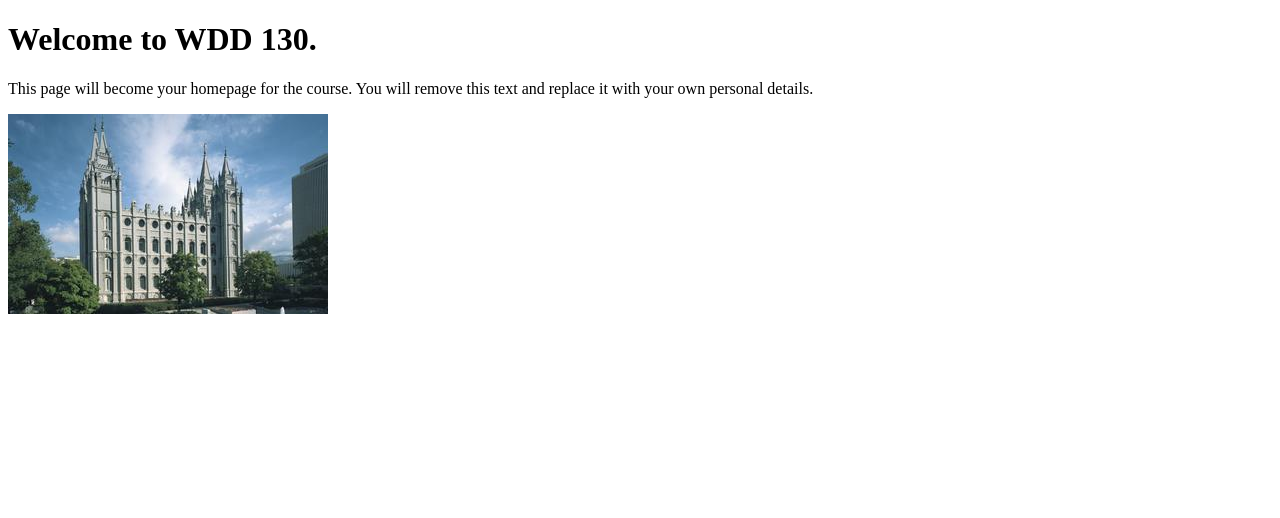
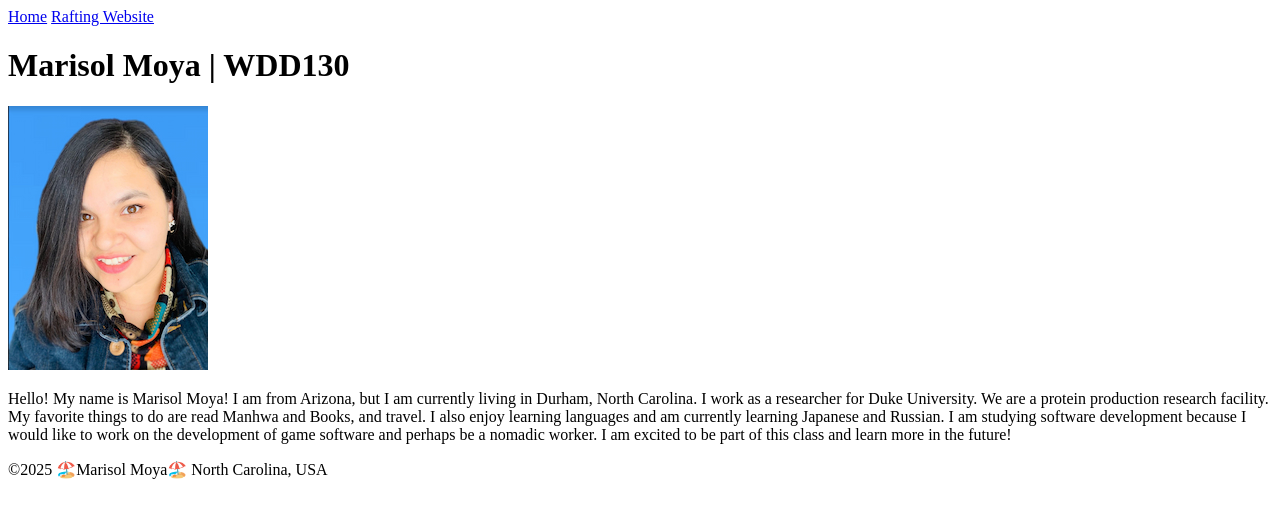
Before and after one commit to wisebluefox/wdd130, a plain HTML site: page index.html in a window 1280 px wide. Drawn offline with Linux system fonts and the light colour scheme.

Commit message:
week 1 homepage project

```diff
--- a/index.html
+++ b/index.html
@@ -1,14 +1,40 @@
 <!DOCTYPE html>
 <html lang="en">
+
 <head>
     <meta charset="UTF-8">
     <meta name="viewport" content="width=device-width, initial-scale=1.0">
-    <title>WDD 130 | Personal Homepage</title>
+    <title>Marisol Moya | WDD130</title>
 </head>
+
 <body>
-    <h1>Welcome to WDD 130.</h1>
-    <p>This page will become your homepage for the course. You will remove this text and replace it with your own personal details.</p>
 
-    <img src="images/salt-lake-temple.jpg" alt="The Salt Lake Temple.">
+    <header>
+        <nav>
+            <a href="#">Home</a>
+            <a href="wwr/">Rafting Website</a>
+        </nav>
+    </header>
+
+
+    <main>
+        <h1>Marisol Moya | WDD130</h1>
+        <img src="images/profile.jpg" alt="Marisol Moya Profile Picture" width "200">
+        <p> Hello! My name is Marisol Moya! I am from Arizona, but I am currently living
+            in Durham, North Carolina. I work as a researcher for Duke University. We are a
+            protein production research facility. My favorite things to do are read Manhwa and Books,
+            and travel. I also enjoy learning languages and am currently learning Japanese and Russian.
+            I am studying software development because I would like to work on the development of
+            game software and perhaps be a nomadic worker. I am excited to be part of this class and learn
+            more in the future!
+        </p>
+    </main>
+
+
+    <footer>
+        <p>©2025 🏖️Marisol Moya🏖️ North Carolina, USA </p>
+    </footer>
+
 </body>
+
 </html>
```
Also changed, not shown: images/profile.jpg (added).
